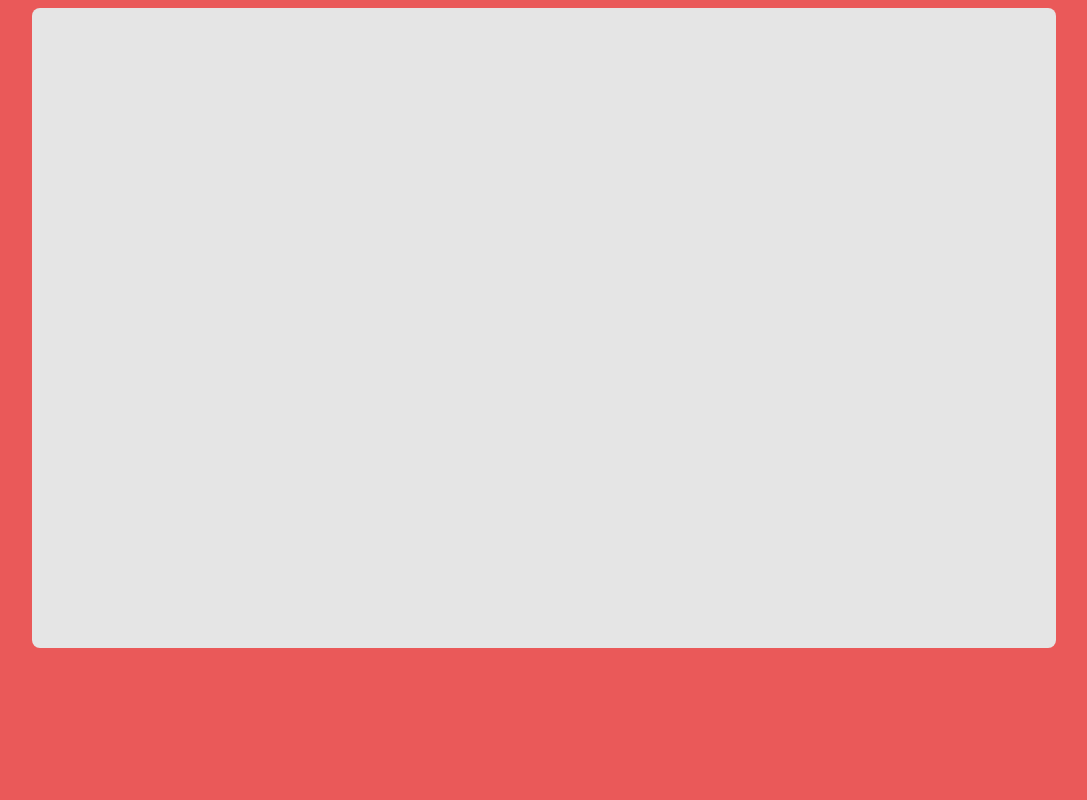
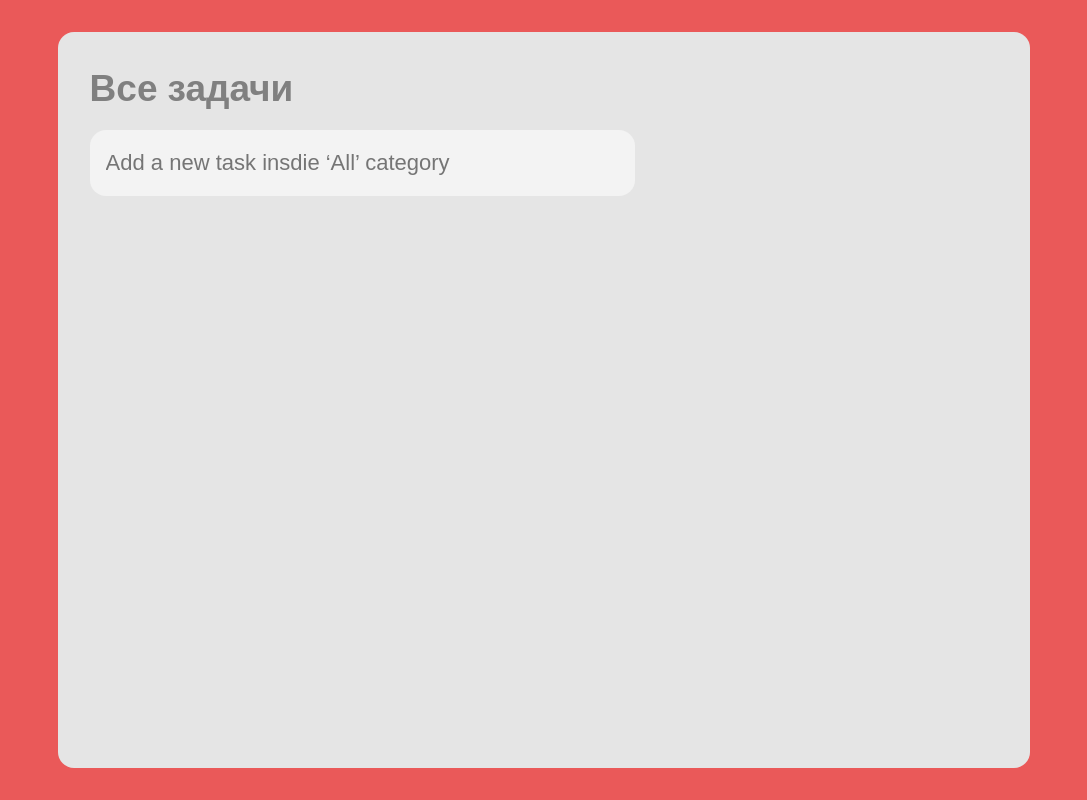
Before and after one commit to Fokusss/todo, a plain HTML site: page index.html in a window 1280 px wide. Shown: the whole page, without its empty margins (96-1183 px from the left). Drawn offline with nearby package versions, Linux system fonts and the light colour scheme.

Commit message:
Add input box

```diff
--- a/index.html
+++ b/index.html
@@ -7,8 +7,11 @@
   <link rel="stylesheet" href="style.css">
 </head>
 <body class="body">
-  <section class="box">
-
+  <section class="todo">
+    <h1 class="todo__title">Все задачи</h1>
+    <div class="todo__inputBox">
+      <input class="todo__input" type="text" placeholder="Add a new task insdie ‘All’ category">
+    </div>
   </section>
   <script src="index.js"></script>
 </body>
--- a/style.css
+++ b/style.css
@@ -4,17 +4,52 @@
   --accent: #EA5959;
 }
 
+* {
+  margin: 0;
+  box-sizing: border-box;
+}
+
 .body {
   font-family: "Nunito", sans-serif;
   background-color: var(--accent);
+  height: 100vh;
   display: flex;
-  align-items: center;
   justify-content: center;
+  padding: 32px;
 }
 
-.box {
+.todo {
   background-color: #E5E5E5;
-  width: 80vw;
-  height: 80vh;
-  border-radius: 8px;
+  padding: 32px;
+  width: 80%;
+  border-radius: 16px;
 }
+
+.todo__title {
+  font-size: 37px;
+  color: gray;
+}
+
+.todo__inputBox {
+  margin: 16px 0 32px;
+  display: flex;
+}
+
+.todo__input {
+ margin-right: 16px;
+ padding: 20px 16px 20px 16px;
+ width: 60%;
+ font-size: 22px;
+ color: grey;
+ background-color: #F3F3F3;
+ border-radius: 16px;
+ border: none;
+}
+
+.todo__input:focus {
+  outline: none;
+}
+
+.todo__input:placeholder-shown {
+  text-overflow: ellipsis;
+}
```
